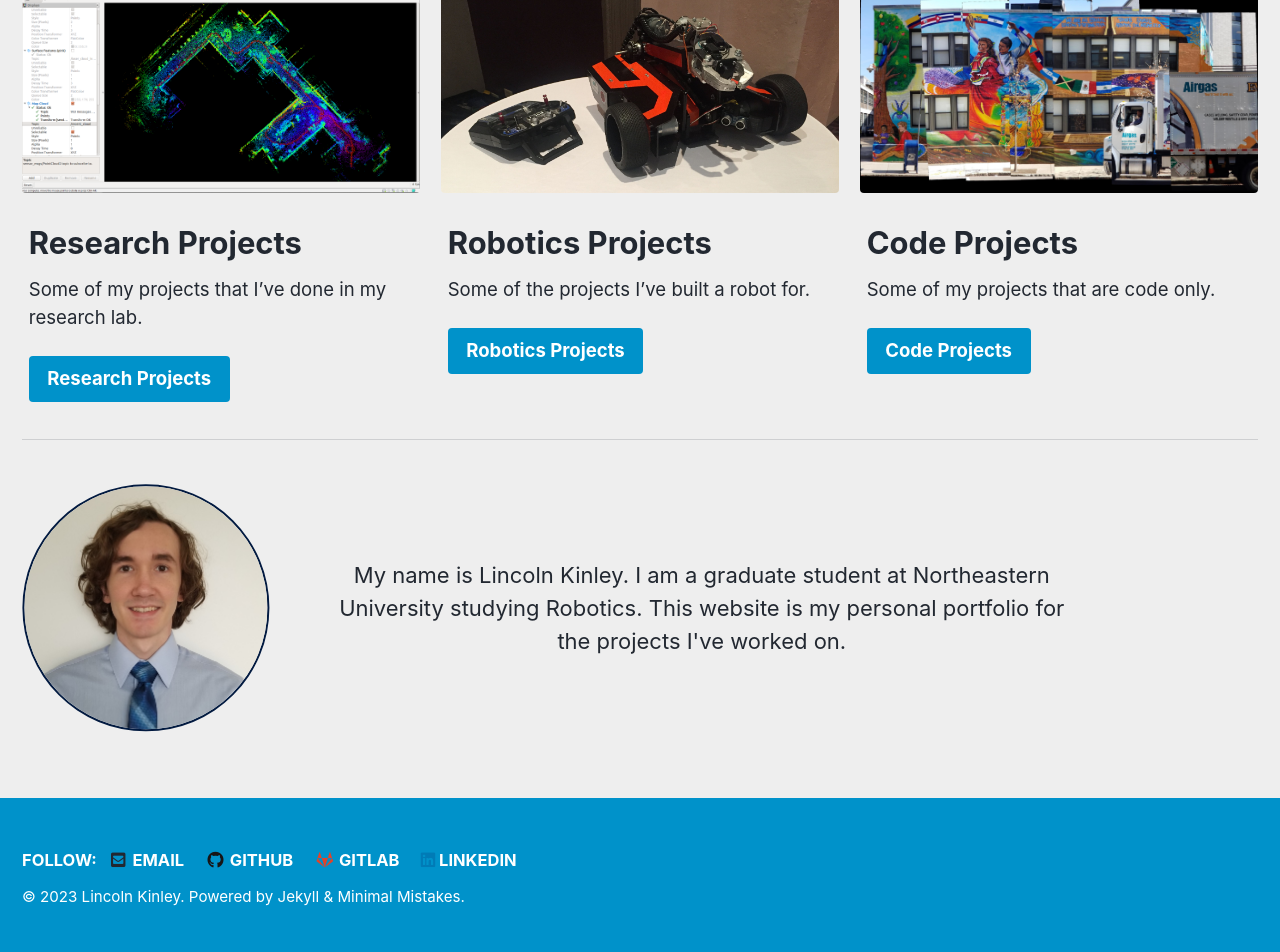
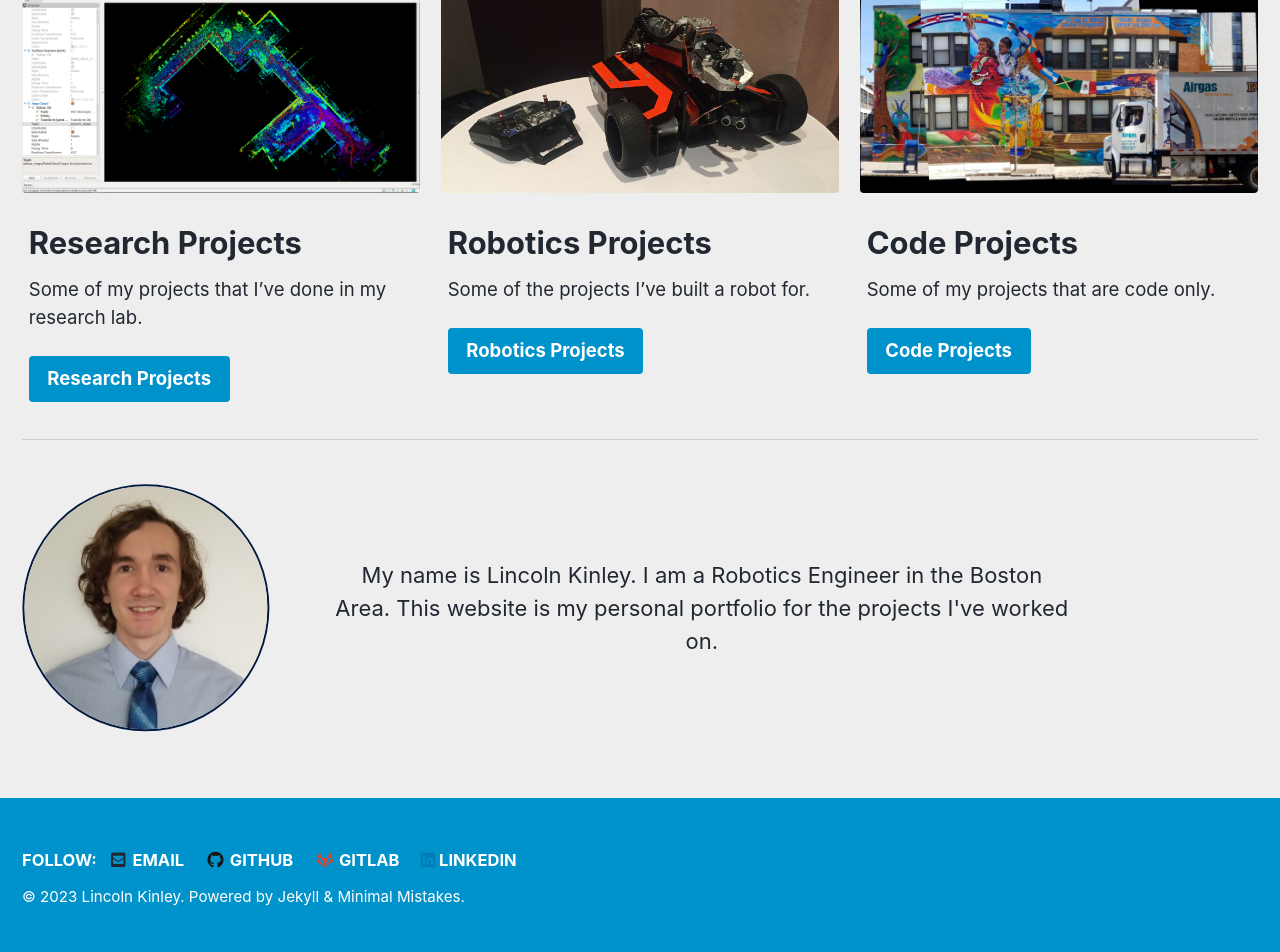
Before and after one commit to lincolnkinley/lincolnkinley.github.io, a Jekyll site: the page built from index.html, in a window 1280 px wide. Shown: the part 352-1304 px from the top of the page. Built offline with Jekyll 4.4.1, drawn with Linux system fonts in a browser that asks for light colours; cached includes are drawn as plain includes; the list of posts is cut into pages by our own code.

Commit message:
Update index.html

```diff
--- a/index.html
+++ b/index.html
@@ -42,7 +42,7 @@ feature_row:
 	<div class="right">
 		<div class="center">
 			<p>
-			My name is Lincoln Kinley. I am a graduate student at Northeastern University studying Robotics. This website is my personal portfolio for the projects I've worked on.
+			My name is Lincoln Kinley. I am a Robotics Engineer in the Boston Area. This website is my personal portfolio for the projects I've worked on.
 			</p>
 		</div>
 	</div>
```
